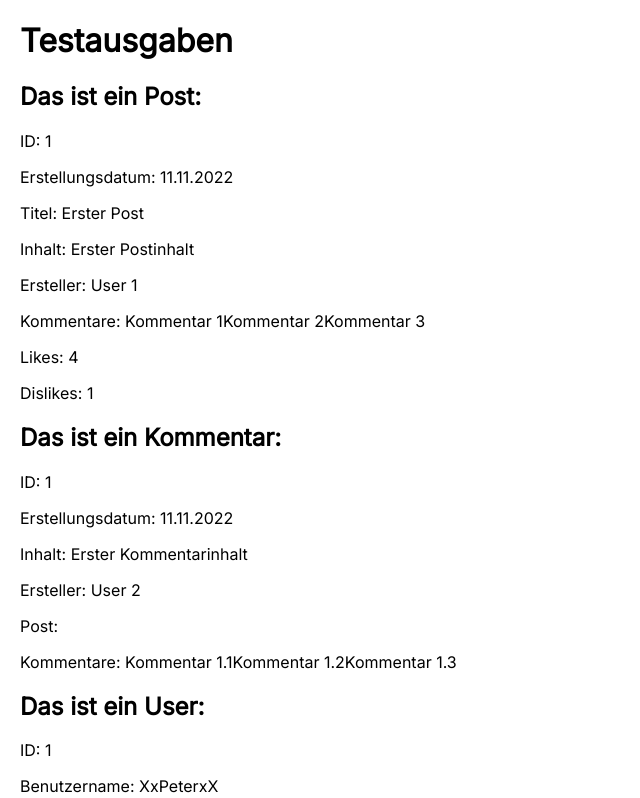
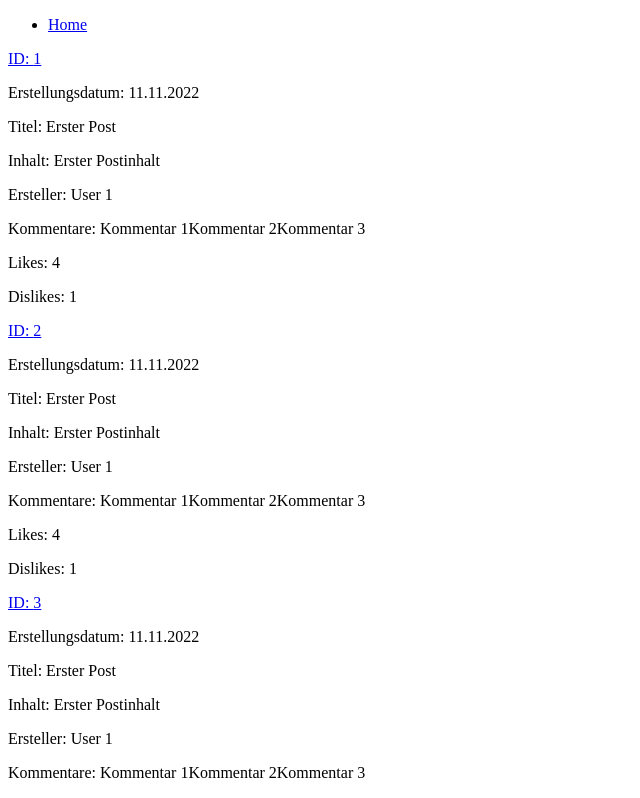
Before and after one commit to RingoDev/se-forum-frontend, a React (Create React App) app: page / in a window 1280 px wide. Shown: the top 798 px of the page, without its empty margins (0-640 px from the left). Built offline with nearby package versions, Linux system fonts and the light colour scheme.

Commit message:
added simple routing

```diff
--- a/src/App.js
+++ b/src/App.js
@@ -1,21 +1,14 @@
-import React from "react"
-import Post from "./components/Post"
-import Comment from "./components/Comment"
-import User from "./components/User"
-import "./style.css"
+import React from "react";
+import {
+    BrowserRouter as Router,
+    Route,
+    Routes,
+    Link
+} from "react-router-dom";
+import Posts from "./components/Posts";
+import DetailedPost from "./components/DetailedPost";
+import posts from "./data/posts.json"
 
-export default function App() {
-
-    const examplePost = {
-        id: 1,
-        creationTime: "11.11.2022",
-        title: "Erster Post",
-        content: "Erster Postinhalt",
-        user: "User 1", //should be User object
-        comments: ["Kommentar 1", "Kommentar 2", "Kommentar 3"], //should be list of Comment objects
-        likes: 4, //should be Like object?
-        dislikes: 1 //should be Dislike object?
-    }
 
 const exampleComment = {
     id: 1,
@@ -34,21 +27,23 @@ export default function App() {
     passwordHash: "0a123b92f789055b946659e816834465"
 }
 
+
+export default function App() {
     return (
-        <>
-            <h1>Testausgaben</h1>
-            <h2>Das ist ein Post:</h2>
-            <Post
-                {...examplePost}
-            />
-            <h2>Das ist ein Kommentar:</h2>
-            <Comment
-                {...exampleComment}
-            />
-            <h2>Das ist ein User:</h2>
-            <User
-                {...exampleUser}
-            />
-        </>
-    )
+        <Router>
+            <div>
+                <nav>
+                    <ul>
+                        <li>
+                            <Link to="/">Home</Link>
+                        </li>
+                    </ul>
+                </nav>
+                <Routes>
+                    <Route path="/" element={<Posts posts={posts}/>}/>
+                    <Route path="/:id" element={<DetailedPost posts={posts}/>}/>
+                </Routes>
+            </div>
+        </Router>
+    );
 }
--- /dev/null
+++ b/src/components/DetailedPost.jsx
@@ -0,0 +1,31 @@
+import React from "react"
+import {Link, useParams} from "react-router-dom";
+
+export default function DetailedPost({posts}) {
+
+    console.log("hey")
+
+    const id = Number(useParams().id);
+
+    console.log(posts)
+    console.log(id)
+
+    const post = posts.filter(p => p.id === id)[0]
+
+
+    if(post === undefined){
+        return <div>Post with id {id} was not found! <Link to={"/"}>Go Back</Link></div>
+    }
+    return (
+        <>
+            <p>ID: {post.id}</p>
+            <p>Erstellungsdatum: {post.creationTime}</p>
+            <p>Titel: {post.title}</p>
+            <p>Inhalt: {post.content}</p>
+            <p>Ersteller: {post.user}</p>
+            <p>Kommentare: {post.comments}</p>
+            <p>Likes: {post.likes}</p>
+            <p>Dislikes: {post.dislikes}</p>
+        </>
+    )
+}
--- a/src/components/Post.jsx
+++ /dev/null
@@ -1,16 +0,0 @@
-import React from "react"
-
-export default function Post(props) {
-    return (
-        <>
-            <p>ID: {props.id}</p>
-            <p>Erstellungsdatum: {props.creationTime}</p>
-            <p>Titel: {props.title}</p>
-            <p>Inhalt: {props.content}</p>
-            <p>Ersteller: {props.user}</p>
-            <p>Kommentare: {props.comments}</p>
-            <p>Likes: {props.likes}</p>
-            <p>Dislikes: {props.dislikes}</p>
-        </>
-    )
-}
--- /dev/null
+++ b/src/components/Posts.jsx
@@ -0,0 +1,22 @@
+import React from "react"
+import {Link} from "react-router-dom";
+
+export default function Posts({posts}) {
+    return (
+        <>
+            {posts.map(p => (
+                <div key={p.id}>
+                    <p><Link to={"/" + p.id}>ID: {p.id}</Link></p>
+                    <p>Erstellungsdatum: {p.creationTime}</p>
+                    <p>Titel: {p.title}</p>
+                    <p>Inhalt: {p.content}</p>
+                    <p>Ersteller: {p.user}</p>
+                    <p>Kommentare: {p.comments}</p>
+                    <p>Likes: {p.likes}</p>
+                    <p>Dislikes: {p.dislikes}</p>
+                </div>
+            ))}
+
+        </>
+    )
+}
--- /dev/null
+++ b/src/data/posts.json
@@ -0,0 +1,58 @@
+[
+  {
+    "id": 1,
+    "creationTime": "11.11.2022",
+    "title": "Erster Post",
+    "content": "Erster Postinhalt",
+    "user": "User 1",
+    "comments": [
+      "Kommentar 1",
+      "Kommentar 2",
+      "Kommentar 3"
+    ],
+    "likes": 4,
+    "dislikes": 1
+  },
+  {
+    "id": 2,
+    "creationTime": "11.11.2022",
+    "title": "Erster Post",
+    "content": "Erster Postinhalt",
+    "user": "User 1",
+    "comments": [
+      "Kommentar 1",
+      "Kommentar 2",
+      "Kommentar 3"
+    ],
+    "likes": 4,
+    "dislikes": 1
+  },
+  {
+    "id": 3,
+    "creationTime": "11.11.2022",
+    "title": "Erster Post",
+    "content": "Erster Postinhalt",
+    "user": "User 1",
+    "comments": [
+      "Kommentar 1",
+      "Kommentar 2",
+      "Kommentar 3"
+    ],
+    "likes": 4,
+    "dislikes": 1
+  },
+  {
+    "id": 4,
+    "creationTime": "11.11.2022",
+    "title": "Erster Post",
+    "content": "Erster Postinhalt",
+    "user": "User 1",
+    "comments": [
+      "Kommentar 1",
+      "Kommentar 2",
+      "Kommentar 3"
+    ],
+    "likes": 4,
+    "dislikes": 1
+  }
+]
```
Also changed, not shown: package.json (+7 -5 lines), 1 other file (tests, documents, lock files or other folders). Lines whose indentation alone changed are shown as unchanged.
